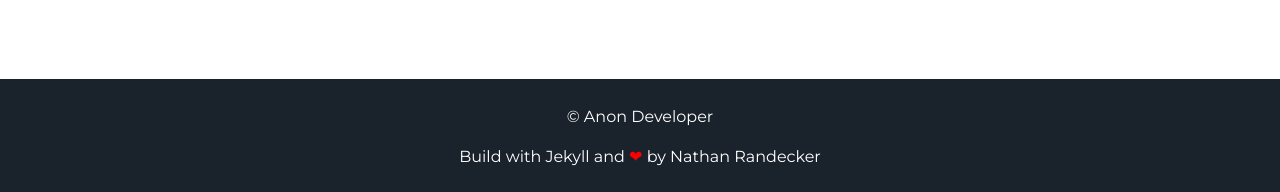
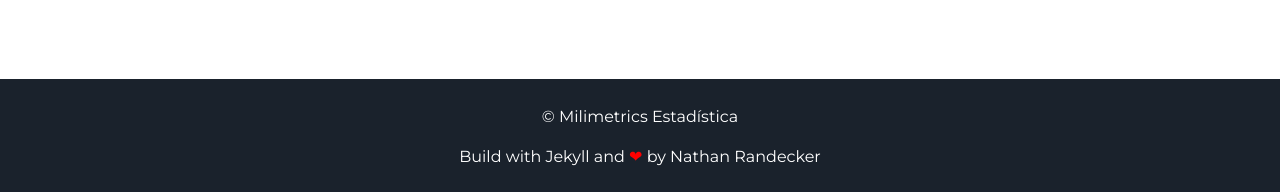
Before and after one commit to acristiansanchez/milimetric, a Jekyll site: the page built from index.html, in a window 1280 px wide and 900 px high, scrolled down 1723 px. Shown: the part 705-897 px from the top of the window. Built offline with Jekyll 4.4.1, drawn with Linux system fonts in a browser that asks for light colours; some of the changed text lies outside the part shown.

Commit message:
Update _config.yml

```diff
--- a/_config.yml
+++ b/_config.yml
@@ -5,7 +5,7 @@ description: A blog about lorem ipsum dolor sit amet
 # url: "localhost:3000" # the base hostname & protocol for your site e.g. http://willianjusten.com.br
 
 # User settings
-username: Anon Developer
+username: Milimetrics Estadística
 user_description: Bicycle rights irony actually neutra typewriter lyft. Man bun taxidermy put a bird on it, umami yr ramps pop-up ugh bushwick chia lo-fi. Occupy bitters pour-over snackwave you probably haven't heard of them small batch. Cornhole mustache man bun letterpress echo park VHS.
 user_title: Software Developer
 email: anon@anon.com
```
